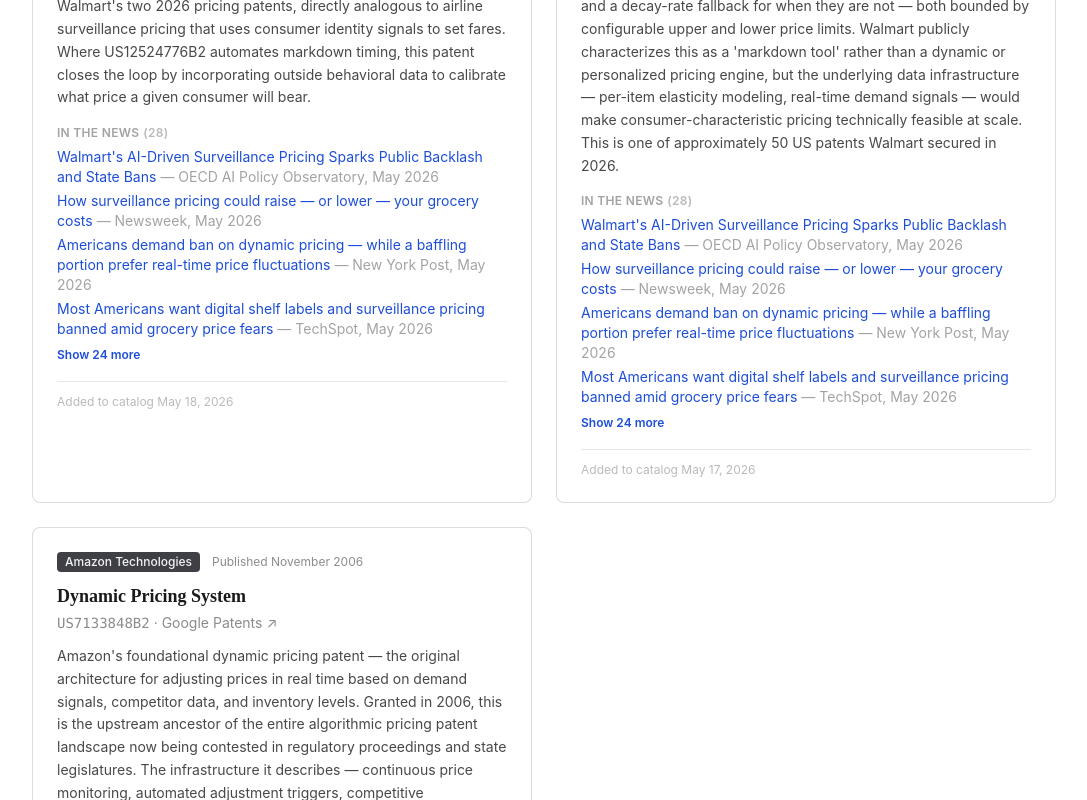
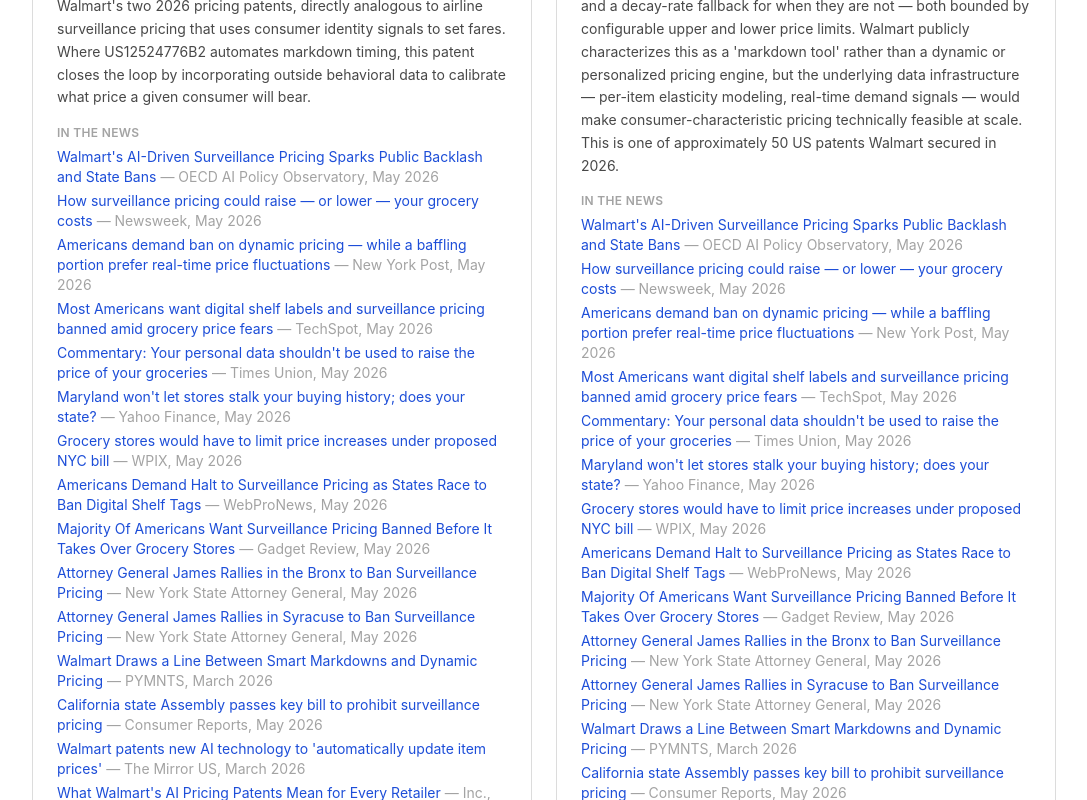
Before and after one commit to kimberlybella/dailyish-genai-experiments, a Next.js app: page /patents in a window 1280 px wide. Shown: the part 960-1760 px from the top of the page, without its empty margins (96-1183 px from the left). Built offline with nearby package versions, Linux system fonts and the light colour scheme.

Commit message:
Revert "Make Patent Watch news lists collapsible (first 4 shown)"
This reverts commit 8ac8be7de3168bf6ee870ff47ac10469b544a785.

```diff
--- a/app/patents/page.tsx
+++ b/app/patents/page.tsx
@@ -5,7 +5,6 @@
   type Patent,
   type PatentCategory,
 } from "@/data/patents";
-import PatentNewsList from "@/components/PatentNewsList";
 
 export const metadata = {
   title: "Patent Watch | Daily(ish) GenAI Experiments",
@@ -101,7 +100,30 @@
 
       {/* News references */}
       {patent.newsReferences && patent.newsReferences.length > 0 && (
-        <PatentNewsList references={patent.newsReferences} />
+        <div>
+          <p className="text-xs font-sans font-semibold text-dark/40 uppercase tracking-wide mb-1.5">
+            In the news
+          </p>
+          <ul className="space-y-1">
+            {patent.newsReferences.map((ref, i) => (
+              <li key={i} className="text-sm font-sans">
+                <a
+                  href={ref.url}
+                  target="_blank"
+                  rel="noopener noreferrer"
+                  className="text-blue-700 hover:underline"
+                >
+                  {ref.title}
+                </a>
+                {(ref.outlet || ref.date) && (
+                  <span className="text-dark/40 ml-1">
+                    &mdash; {[ref.outlet, ref.date].filter(Boolean).join(", ")}
+                  </span>
+                )}
+              </li>
+            ))}
+          </ul>
+        </div>
       )}
 
       {/* Footer */}
--- a/components/PatentNewsList.tsx
+++ /dev/null
@@ -1,59 +0,0 @@
-"use client";
-
-import { useState } from "react";
-import type { PatentNewsRef } from "@/data/patents";
-
-const DEFAULT_VISIBLE = 4;
-
-export default function PatentNewsList({
-  references,
-}: {
-  references: PatentNewsRef[];
-}) {
-  const [expanded, setExpanded] = useState(false);
-
-  const hasMore = references.length > DEFAULT_VISIBLE;
-  const visible = expanded ? references : references.slice(0, DEFAULT_VISIBLE);
-  const hiddenCount = references.length - DEFAULT_VISIBLE;
-
-  return (
-    <div>
-      <p className="text-xs font-sans font-semibold text-dark/40 uppercase tracking-wide mb-1.5">
-        In the news
-        {references.length > 0 && (
-          <span className="ml-1 text-dark/30">({references.length})</span>
-        )}
-      </p>
-      <ul className="space-y-1">
-        {visible.map((ref, i) => (
-          <li key={i} className="text-sm font-sans">
-            <a
-              href={ref.url}
-              target="_blank"
-              rel="noopener noreferrer"
-              className="text-blue-700 hover:underline"
-            >
-              {ref.title}
-            </a>
-            {(ref.outlet || ref.date) && (
-              <span className="text-dark/40 ml-1">
-                &mdash; {[ref.outlet, ref.date].filter(Boolean).join(", ")}
-              </span>
-            )}
-          </li>
-        ))}
-      </ul>
-
-      {hasMore && (
-        <button
-          type="button"
-          onClick={() => setExpanded((v) => !v)}
-          className="mt-2 text-xs font-sans font-semibold text-blue-700 hover:underline focus:outline-none"
-          aria-expanded={expanded}
-        >
-          {expanded ? "Show fewer" : `Show ${hiddenCount} more`}
-        </button>
-      )}
-    </div>
-  );
-}
```
